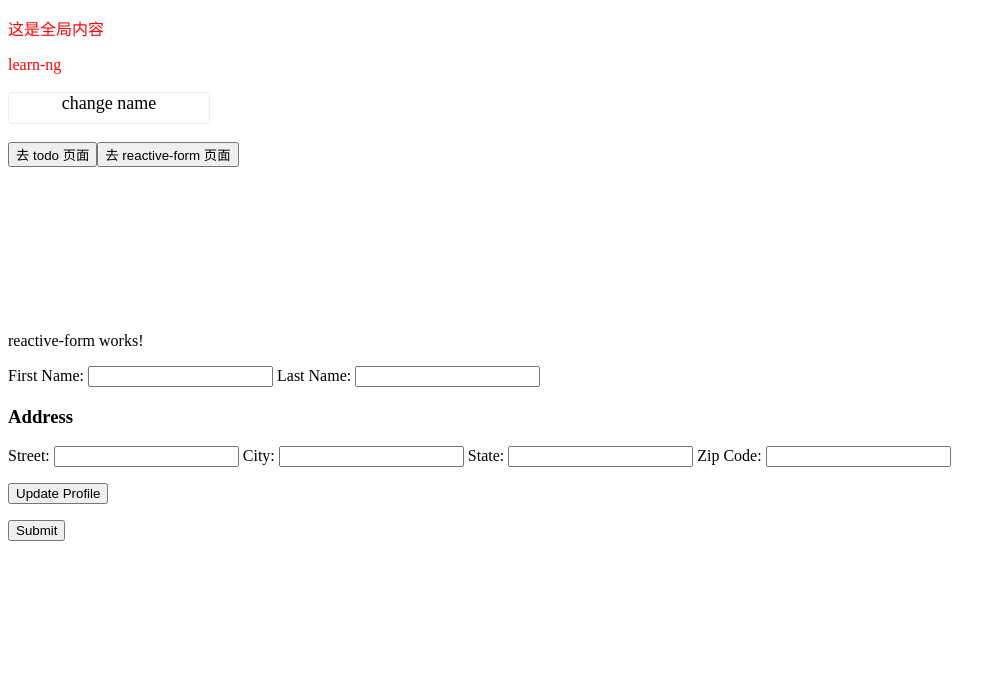
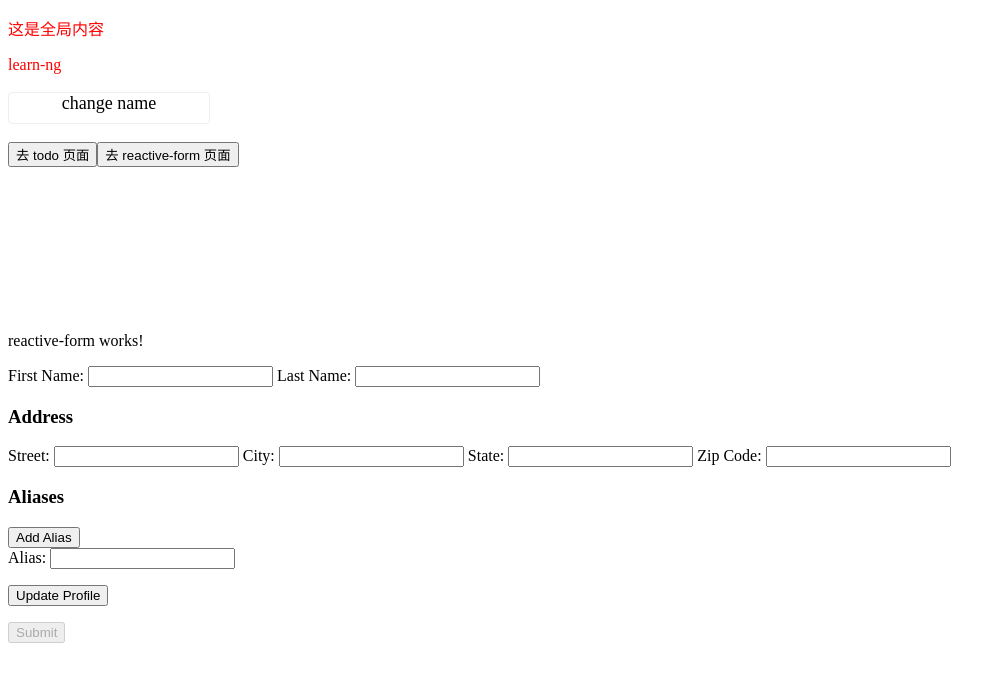
Before and after one commit to Grewer/learn-angular, an Angular app: page /react-form in a window 1280 px wide. Shown: the top 682 px of the page, without its empty margins (0-1006 px from the left). Built offline with nearby package versions, Linux system fonts and the light colour scheme.

Commit message:
循环列出表单

```diff
--- a/src/app/reactive-form/reactive-form.component.html
+++ b/src/app/reactive-form/reactive-form.component.html
@@ -35,6 +35,19 @@
     </label>
   </div>
 
+  <div formArrayName="aliases">
+    <h3>Aliases</h3>
+    <button type="button" (click)="addAlias()">Add Alias</button>
+
+    <div *ngFor="let address of aliases.controls; let i=index">
+      <!-- The repeated alias template -->
+      <label>
+        Alias:
+        <input type="text" [formControlName]="i">
+      </label>
+    </div>
+  </div>
+
   <p>
     <button (click)="updateProfile()">Update Profile</button>
   </p>
--- a/src/app/reactive-form/reactive-form.component.ts
+++ b/src/app/reactive-form/reactive-form.component.ts
@@ -1,5 +1,5 @@
 import { Component, OnInit } from '@angular/core';
-import { FormBuilder } from '@angular/forms';
+import { FormArray, FormBuilder, Validators } from '@angular/forms';
 
 @Component({
   selector: 'app-reactive-form',
@@ -8,7 +8,7 @@
 })
 export class ReactiveFormComponent implements OnInit {
   profileForm = this.fb.group({
-    firstName: [''],
+    firstName: ['', Validators.required],
     lastName: [''],
     address: this.fb.group({
       street: [''],
@@ -16,7 +16,18 @@
       state: [''],
       zip: ['']
     }),
+    aliases: this.fb.array([
+      this.fb.control('')
+    ])
   });
+
+  addAlias() {
+    this.aliases.push(this.fb.control(''));
+  }
+
+  get aliases() {
+    return this.profileForm.get('aliases') as FormArray;
+  }
 
   updateProfile() {
     /**
```
